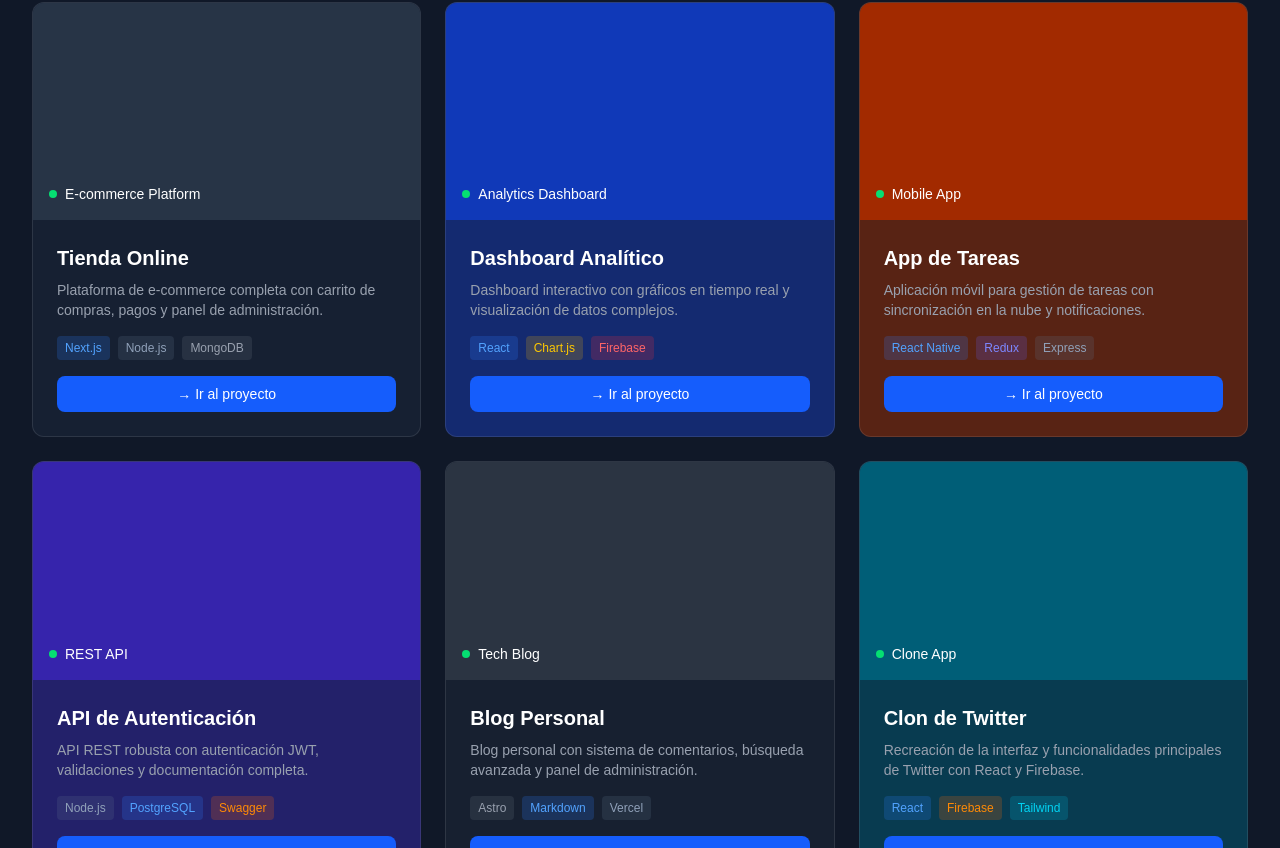
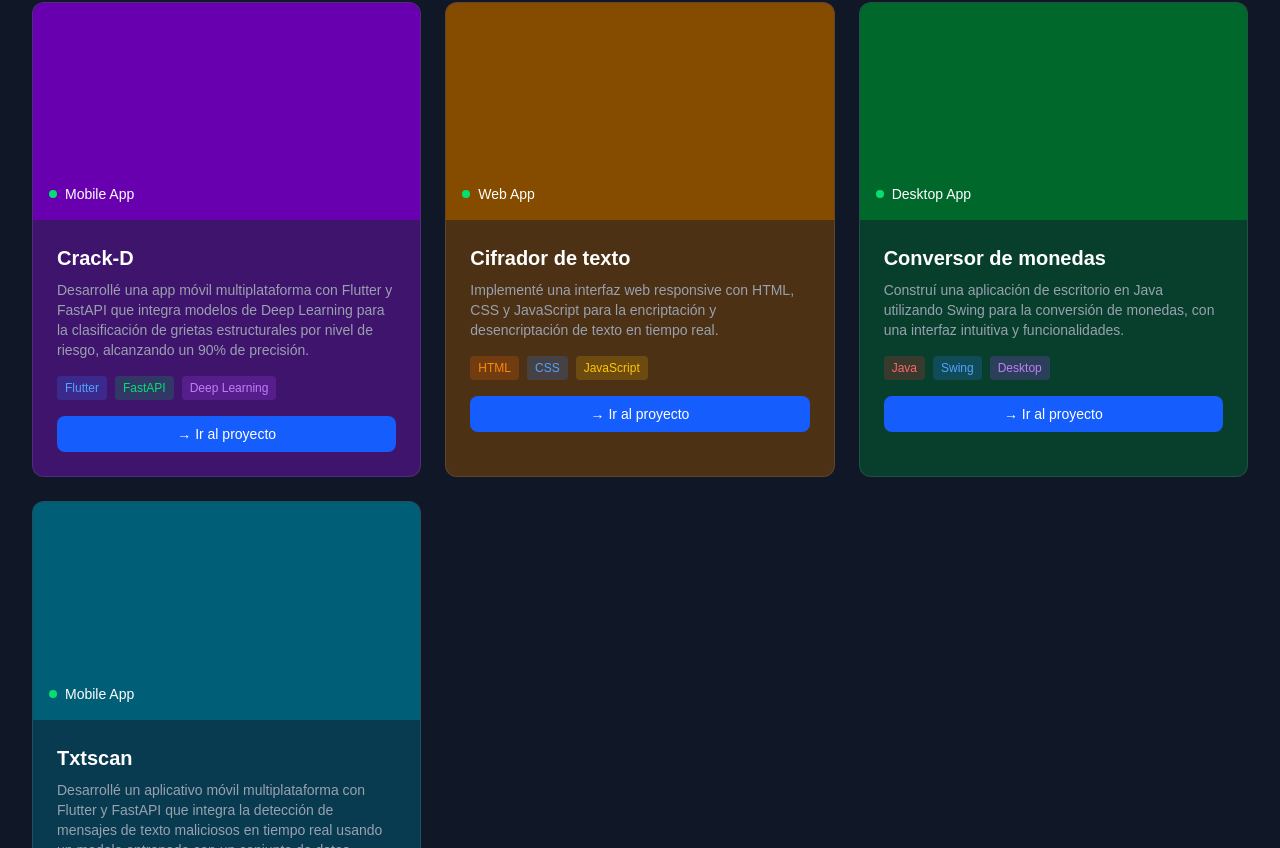
Before and after one commit to josmeldev/portafolioweb, a Next.js app: page / in a window 1280 px wide. Shown: the part 2732-3580 px from the top of the page. Built offline with nearby package versions, Linux system fonts and the light colour scheme.

Commit message:
Update project descriptions and titles in the projects section for clarity and accuracy

```diff
--- a/src/app/page.tsx
+++ b/src/app/page.tsx
@@ -512,63 +512,9 @@ export default function Home() {
           </div>
 
           <div className="grid grid-cols-1 md:grid-cols-2 lg:grid-cols-3 gap-6 mb-8">
-            {/* Proyecto 1 - E-commerce */}
-            <div className="group relative bg-slate-800/50 rounded-xl overflow-hidden border border-white/10 hover:border-white/20 transition-all duration-300">
-              <div className="aspect-video bg-slate-700 relative overflow-hidden">
-                <div className="absolute inset-0 bg-black/20"></div>
-                <div className="absolute bottom-4 left-4 right-4">
-                  <div className="flex items-center gap-2 text-white text-sm">
-                    <div className="w-2 h-2 bg-green-400 rounded-full"></div>
-                    <span>E-commerce Platform</span>
-                  </div>
-                </div>
-              </div>
-              <div className="p-6">
-                <h3 className="text-white font-semibold text-xl mb-2">Tienda Online</h3>
-                <p className="text-gray-400 text-sm mb-4">
-                  Plataforma de e-commerce completa con carrito de compras, pagos y panel de administración.
-                </p>
-                <div className="flex flex-wrap gap-2 mb-4">
-                  <span className="px-2 py-1 bg-blue-500/20 text-blue-400 text-xs rounded">Next.js</span>
-                  <span className="px-2 py-1 bg-slate-500/20 text-slate-400 text-xs rounded">Node.js</span>
-                  <span className="px-2 py-1 bg-gray-500/20 text-gray-400 text-xs rounded">MongoDB</span>
-                </div>
-                <button className="w-full bg-blue-600 hover:bg-blue-700 text-white py-2 rounded-lg text-sm transition-colors">
-                  → Ir al proyecto
-                </button>
-              </div>
-            </div>
-
-            {/* Proyecto 2 - Dashboard */}
-            <div className="group relative bg-blue-800/50 rounded-xl overflow-hidden border border-white/10 hover:border-white/20 transition-all duration-300">
-              <div className="aspect-video bg-blue-700 relative overflow-hidden">
-                <div className="absolute inset-0 bg-black/20"></div>
-                <div className="absolute bottom-4 left-4 right-4">
-                  <div className="flex items-center gap-2 text-white text-sm">
-                    <div className="w-2 h-2 bg-green-400 rounded-full"></div>
-                    <span>Analytics Dashboard</span>
-                  </div>
-                </div>
-              </div>
-              <div className="p-6">
-                <h3 className="text-white font-semibold text-xl mb-2">Dashboard Analítico</h3>
-                <p className="text-gray-400 text-sm mb-4">
-                  Dashboard interactivo con gráficos en tiempo real y visualización de datos complejos.
-                </p>
-                <div className="flex flex-wrap gap-2 mb-4">
-                  <span className="px-2 py-1 bg-blue-500/20 text-blue-400 text-xs rounded">React</span>
-                  <span className="px-2 py-1 bg-yellow-500/20 text-yellow-400 text-xs rounded">Chart.js</span>
-                  <span className="px-2 py-1 bg-red-500/20 text-red-400 text-xs rounded">Firebase</span>
-                </div>
-                <button className="w-full bg-blue-600 hover:bg-blue-700 text-white py-2 rounded-lg text-sm transition-colors">
-                  → Ir al proyecto
-                </button>
-              </div>
-            </div>
-
-            {/* Proyecto 3 - App Móvil */}
-            <div className="group relative bg-orange-800/50 rounded-xl overflow-hidden border border-white/10 hover:border-white/20 transition-all duration-300">
-              <div className="aspect-video bg-orange-700 relative overflow-hidden">
+            {/* Proyecto 1 - Crack-D */}
+            <div className="group relative bg-purple-800/50 rounded-xl overflow-hidden border border-white/10 hover:border-white/20 transition-all duration-300">
+              <div className="aspect-video bg-purple-700 relative overflow-hidden">
                 <div className="absolute inset-0 bg-black/20"></div>
                 <div className="absolute bottom-4 left-4 right-4">
                   <div className="flex items-center gap-2 text-white text-sm">
@@ -578,14 +524,14 @@ export default function Home() {
                 </div>
               </div>
               <div className="p-6">
-                <h3 className="text-white font-semibold text-xl mb-2">App de Tareas</h3>
+                <h3 className="text-white font-semibold text-xl mb-2">Crack-D</h3>
                 <p className="text-gray-400 text-sm mb-4">
-                  Aplicación móvil para gestión de tareas con sincronización en la nube y notificaciones.
+                  Desarrollé una app móvil multiplataforma con Flutter y FastAPI que integra modelos de Deep Learning para la clasificación de grietas estructurales por nivel de riesgo, alcanzando un 90% de precisión.
                 </p>
                 <div className="flex flex-wrap gap-2 mb-4">
-                  <span className="px-2 py-1 bg-blue-500/20 text-blue-400 text-xs rounded">React Native</span>
-                  <span className="px-2 py-1 bg-indigo-500/20 text-indigo-400 text-xs rounded">Redux</span>
-                  <span className="px-2 py-1 bg-slate-500/20 text-slate-400 text-xs rounded">Express</span>
+                  <span className="px-2 py-1 bg-blue-500/20 text-blue-400 text-xs rounded">Flutter</span>
+                  <span className="px-2 py-1 bg-green-500/20 text-green-400 text-xs rounded">FastAPI</span>
+                  <span className="px-2 py-1 bg-purple-500/20 text-purple-400 text-xs rounded">Deep Learning</span>
                 </div>
                 <button className="w-full bg-blue-600 hover:bg-blue-700 text-white py-2 rounded-lg text-sm transition-colors">
                   → Ir al proyecto
@@ -593,26 +539,26 @@ export default function Home() {
               </div>
             </div>
 
-            {/* Proyecto 4 - API Rest */}
-            <div className="group relative bg-indigo-800/50 rounded-xl overflow-hidden border border-white/10 hover:border-white/20 transition-all duration-300">
-              <div className="aspect-video bg-indigo-700 relative overflow-hidden">
+            {/* Proyecto 2 - Cifrador de texto */}
+            <div className="group relative bg-yellow-800/50 rounded-xl overflow-hidden border border-white/10 hover:border-white/20 transition-all duration-300">
+              <div className="aspect-video bg-yellow-700 relative overflow-hidden">
                 <div className="absolute inset-0 bg-black/20"></div>
                 <div className="absolute bottom-4 left-4 right-4">
                   <div className="flex items-center gap-2 text-white text-sm">
                     <div className="w-2 h-2 bg-green-400 rounded-full"></div>
-                    <span>REST API</span>
+                    <span>Web App</span>
                   </div>
                 </div>
               </div>
               <div className="p-6">
-                <h3 className="text-white font-semibold text-xl mb-2">API de Autenticación</h3>
+                <h3 className="text-white font-semibold text-xl mb-2">Cifrador de texto</h3>
                 <p className="text-gray-400 text-sm mb-4">
-                  API REST robusta con autenticación JWT, validaciones y documentación completa.
+                  Implementé una interfaz web responsive con HTML, CSS y JavaScript para la encriptación y desencriptación de texto en tiempo real.
                 </p>
                 <div className="flex flex-wrap gap-2 mb-4">
-                  <span className="px-2 py-1 bg-slate-500/20 text-slate-400 text-xs rounded">Node.js</span>
-                  <span className="px-2 py-1 bg-blue-500/20 text-blue-400 text-xs rounded">PostgreSQL</span>
-                  <span className="px-2 py-1 bg-orange-500/20 text-orange-400 text-xs rounded">Swagger</span>
+                  <span className="px-2 py-1 bg-orange-500/20 text-orange-400 text-xs rounded">HTML</span>
+                  <span className="px-2 py-1 bg-blue-500/20 text-blue-400 text-xs rounded">CSS</span>
+                  <span className="px-2 py-1 bg-yellow-500/20 text-yellow-400 text-xs rounded">JavaScript</span>
                 </div>
                 <button className="w-full bg-blue-600 hover:bg-blue-700 text-white py-2 rounded-lg text-sm transition-colors">
                   → Ir al proyecto
@@ -620,26 +566,26 @@ export default function Home() {
               </div>
             </div>
 
-            {/* Proyecto 5 - Blog */}
-            <div className="group relative bg-gray-800/50 rounded-xl overflow-hidden border border-white/10 hover:border-white/20 transition-all duration-300">
-              <div className="aspect-video bg-gray-700 relative overflow-hidden">
+            {/* Proyecto 3 - Conversor de monedas */}
+            <div className="group relative bg-green-800/50 rounded-xl overflow-hidden border border-white/10 hover:border-white/20 transition-all duration-300">
+              <div className="aspect-video bg-green-700 relative overflow-hidden">
                 <div className="absolute inset-0 bg-black/20"></div>
                 <div className="absolute bottom-4 left-4 right-4">
                   <div className="flex items-center gap-2 text-white text-sm">
                     <div className="w-2 h-2 bg-green-400 rounded-full"></div>
-                    <span>Tech Blog</span>
+                    <span>Desktop App</span>
                   </div>
                 </div>
               </div>
               <div className="p-6">
-                <h3 className="text-white font-semibold text-xl mb-2">Blog Personal</h3>
+                <h3 className="text-white font-semibold text-xl mb-2">Conversor de monedas</h3>
                 <p className="text-gray-400 text-sm mb-4">
-                  Blog personal con sistema de comentarios, búsqueda avanzada y panel de administración.
+                  Construí una aplicación de escritorio en Java utilizando Swing para la conversión de monedas, con una interfaz intuitiva y funcionalidades.
                 </p>
                 <div className="flex flex-wrap gap-2 mb-4">
-                  <span className="px-2 py-1 bg-gray-500/20 text-gray-400 text-xs rounded">Astro</span>
-                  <span className="px-2 py-1 bg-blue-500/20 text-blue-400 text-xs rounded">Markdown</span>
-                  <span className="px-2 py-1 bg-slate-500/20 text-slate-400 text-xs rounded">Vercel</span>
+                  <span className="px-2 py-1 bg-red-500/20 text-red-400 text-xs rounded">Java</span>
+                  <span className="px-2 py-1 bg-blue-500/20 text-blue-400 text-xs rounded">Swing</span>
+                  <span className="px-2 py-1 bg-purple-500/20 text-purple-400 text-xs rounded">Desktop</span>
                 </div>
                 <button className="w-full bg-blue-600 hover:bg-blue-700 text-white py-2 rounded-lg text-sm transition-colors">
                   → Ir al proyecto
@@ -647,32 +593,35 @@ export default function Home() {
               </div>
             </div>
 
-            {/* Proyecto 6 - Clon de App */}
+            {/* Proyecto 4 - Txtscan */}
             <div className="group relative bg-cyan-800/50 rounded-xl overflow-hidden border border-white/10 hover:border-white/20 transition-all duration-300">
               <div className="aspect-video bg-cyan-700 relative overflow-hidden">
                 <div className="absolute inset-0 bg-black/20"></div>
                 <div className="absolute bottom-4 left-4 right-4">
                   <div className="flex items-center gap-2 text-white text-sm">
                     <div className="w-2 h-2 bg-green-400 rounded-full"></div>
-                    <span>Clone App</span>
+                    <span>Mobile App</span>
                   </div>
                 </div>
               </div>
               <div className="p-6">
-                <h3 className="text-white font-semibold text-xl mb-2">Clon de Twitter</h3>
+                <h3 className="text-white font-semibold text-xl mb-2">Txtscan</h3>
                 <p className="text-gray-400 text-sm mb-4">
-                  Recreación de la interfaz y funcionalidades principales de Twitter con React y Firebase.
+                  Desarrollé un aplicativo móvil multiplataforma con Flutter y FastAPI que integra la detección de mensajes de texto maliciosos en tiempo real usando un modelo entrenado con un conjunto de datos público, obteniendo un 96% de precisión.
                 </p>
                 <div className="flex flex-wrap gap-2 mb-4">
-                  <span className="px-2 py-1 bg-blue-500/20 text-blue-400 text-xs rounded">React</span>
-                  <span className="px-2 py-1 bg-orange-500/20 text-orange-400 text-xs rounded">Firebase</span>
-                  <span className="px-2 py-1 bg-cyan-500/20 text-cyan-400 text-xs rounded">Tailwind</span>
+                  <span className="px-2 py-1 bg-blue-500/20 text-blue-400 text-xs rounded">Flutter</span>
+                  <span className="px-2 py-1 bg-green-500/20 text-green-400 text-xs rounded">FastAPI</span>
+                  <span className="px-2 py-1 bg-purple-500/20 text-purple-400 text-xs rounded">ML Model</span>
                 </div>
                 <button className="w-full bg-blue-600 hover:bg-blue-700 text-white py-2 rounded-lg text-sm transition-colors">
                   → Ir al proyecto
                 </button>
               </div>
             </div>
+
+
+
           </div>
         </div>
       </section>
```
